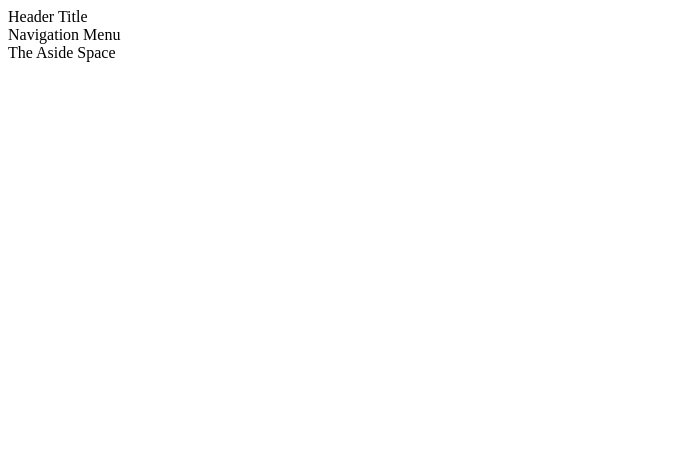
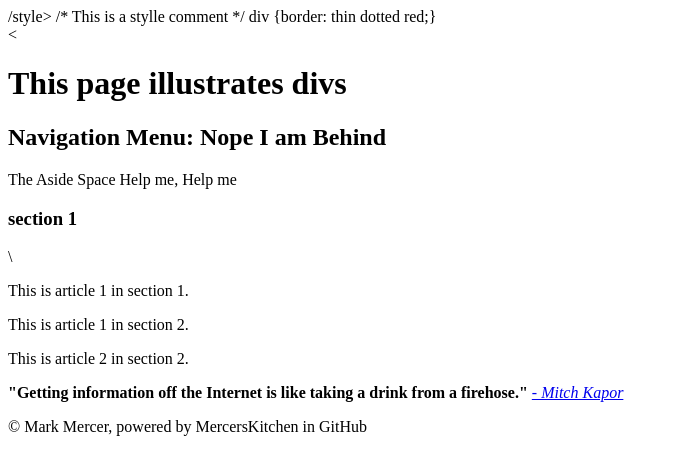
Before and after one commit to AdamNaboulsi/lessons, a plain HTML site: page ChildPages/DIVS.html in a window 1280 px wide. Shown: the whole page, without its empty margins (0-679 px from the left). Drawn offline with Linux system fonts and the light colour scheme.

Commit message:
Update DIVS.html

```diff
--- a/ChildPages/DIVS.html
+++ b/ChildPages/DIVS.html
@@ -12,19 +12,49 @@
     <meta name="keywords" content="Adam Naboulsi, Awesome, Thumbs-up Cool, "> <!-- Key Words for conducting searches in Search Engines -->
     <meta name="viewport" content="width=device-width, initial-scale=1.0">
 
+/style>
+/* This is a stylle comment */
+div {border: thin dotted red;}
+
+</style>
+
   </head>
 
   <body>
 
-    <header>Header Title</header>
-    <nav>Navigation Menu</nav>
-    <aside>The Aside Space</aside>
-    <section><article></article></section>
+    <div><<header><div><h1><div>This page illustrates divs</div></h1></div></Header></div>
+    <nav><h2>Navigation Menu: Nope I am Behind</h2></nav>
+    <aside><p>The Aside Space Help me, Help me</p></aside>
+    <section >
+      <h3>section 1</h3>
+
+      <article>
+        \<div><p> This is article 1 in  section 1.</p>
+        </article>
+
+        <article>
+          <p>This is article 1 in section 2.</p>
+        </article>
+
+        <article>
+          <p>This is article 2 in section 2.</p>
+          <article>
+
+          </section>
 
   </body>
 
   <footer>
-
+    <blockquote cite="https://www.brainyquote.com/quotes/mitch_kapor_163583">
+        <!-- Date Accessed: 20200917-->
+      </blockquote>
+      <p>
+        <strong>"Getting information off the Internet is like taking a drink from a firehose."</strong>
+        <em><a href="https://www.brainyquote.com/quotes/mitch_kapor_163583" target="_blank">
+        - Mitch Kapor</a></em>
+      </p>
+      <p>&copy Mark Mercer, powered by MercersKitchen in GitHub</p>
+    </footer>
 
 
 </html>
```
